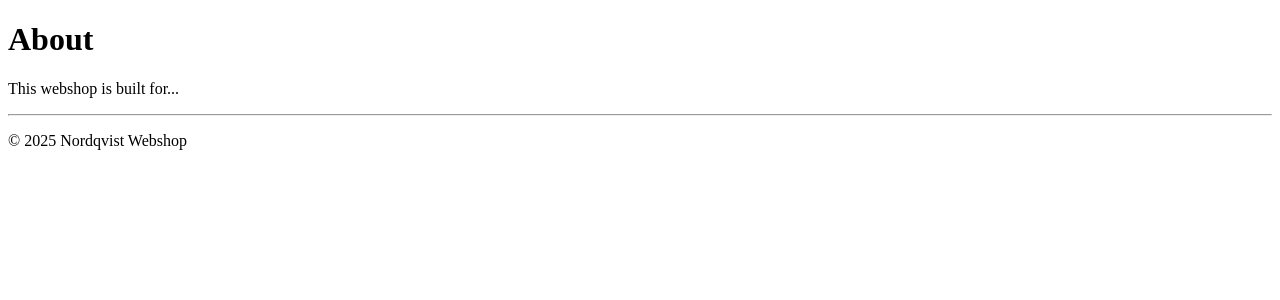
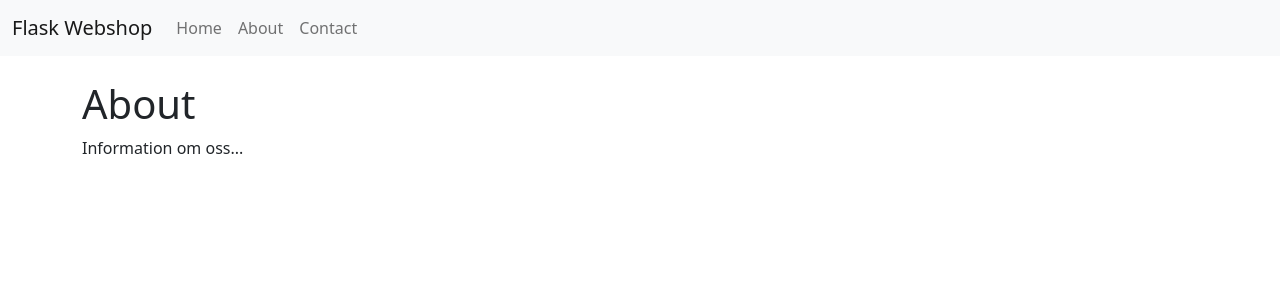
Before and after one commit to FilipNordqvist/flask-lookbook, a Flask app: page /about in a window 1280 px wide. Shown: the top 300 px of the page. Run offline with Flask 3, Linux system fonts and the light colour scheme.

Commit message:
Skapar template

```diff
--- a/app.py
+++ b/app.py
@@ -4,20 +4,15 @@
 
 @app.route('/')
 def home():
-    return render_template("index.html")
+    return render_template('home.html')
 
-@app.route("/about")
+@app.route('/about')
 def about():
-    return render_template("about.html")
+    return render_template('about.html')
 
-@app.route("/contact")
+@app.route('/contact')
 def contact():
-    return render_template("contact.html")
+    return render_template('contact.html')
 
-@app.route('/login', methods=['POST'])
-def login():
-    data = request.get_json()
-    return f"Hello, {data['username']}!"
-
-if __name__ == "__main__":
-    app.run(host="0.0.0.0", debug=True)
+if __name__ == '__main__':
+    app.run(debug=True)
--- a/templates/about.html
+++ b/templates/about.html
@@ -1,22 +1,6 @@
-<!DOCTYPE html>
-<html lang="sv">
-<head>
-    <meta charset="UTF-8">
-    <title>About</title>
-    <meta name="viewport" content="width=device-width, initial-scale=1.0">
-</head>
-<body>
-    <header>
-        <h1>About</h1>
-    </header>
-
-        <section>
-            <p>This webshop is built for...</p>
-        </section>
-
-    <footer>
-        <hr>
-        <p>&copy; 2025 Nordqvist Webshop</p>
-    </footer>
-</body>
-</html>
+{% extends "layout.html" %}
+{% block title %}About{% endblock %}
+{% block content %}
+  <h1>About</h1>
+  <p>Information om oss...</p>
+{% endblock %}
--- a/templates/contact.html
+++ b/templates/contact.html
@@ -0,0 +1,6 @@
+{% extends "layout.html" %}
+{% block title %}Contact{% endblock %}
+{% block content %}
+  <h1>Contact</h1>
+  <p>Kontakta oss via formuläret...</p>
+{% endblock %}
--- /dev/null
+++ b/templates/layout.html
@@ -0,0 +1,33 @@
+<!DOCTYPE html>
+<html lang="en">
+<head>
+  <meta charset="UTF-8">
+  <title>{% block title %}Flask Webshop{% endblock %}</title>
+  <!-- Bootstrap CSS -->
+  <link href="https://cdn.jsdelivr.net/npm/bootstrap@5.1.3/dist/css/bootstrap.min.css" rel="stylesheet">
+</head>
+<body>
+
+  <!-- Navigation -->
+  <nav class="navbar navbar-expand-lg navbar-light bg-light">
+    <div class="container-fluid">
+      <a class="navbar-brand" href="/">Flask Webshop</a>
+      <div class="collapse navbar-collapse">
+        <ul class="navbar-nav me-auto mb-2 mb-lg-0">
+  <li class="nav-item"><a class="nav-link" href="/">Home</a></li>
+  <li class="nav-item"><a class="nav-link" href="/about">About</a></li>
+  <li class="nav-item"><a class="nav-link" href="/contact">Contact</a></li>
+</ul>
+      </div>
+    </div>
+  </nav>
+
+  <!-- Page content -->
+  <div class="container mt-4">
+    {% block content %}{% endblock %}
+  </div>
+
+  <!-- Bootstrap Bundle -->
+  <script src="https://cdn.jsdelivr.net/npm/bootstrap@5.1.3/dist/js/bootstrap.bundle.min.js"></script>
+</body>
+</html>
```
Also changed, not shown: templates/home.html (added, +7 -0 lines), templates/index.html (deleted, +0 -20 lines).
